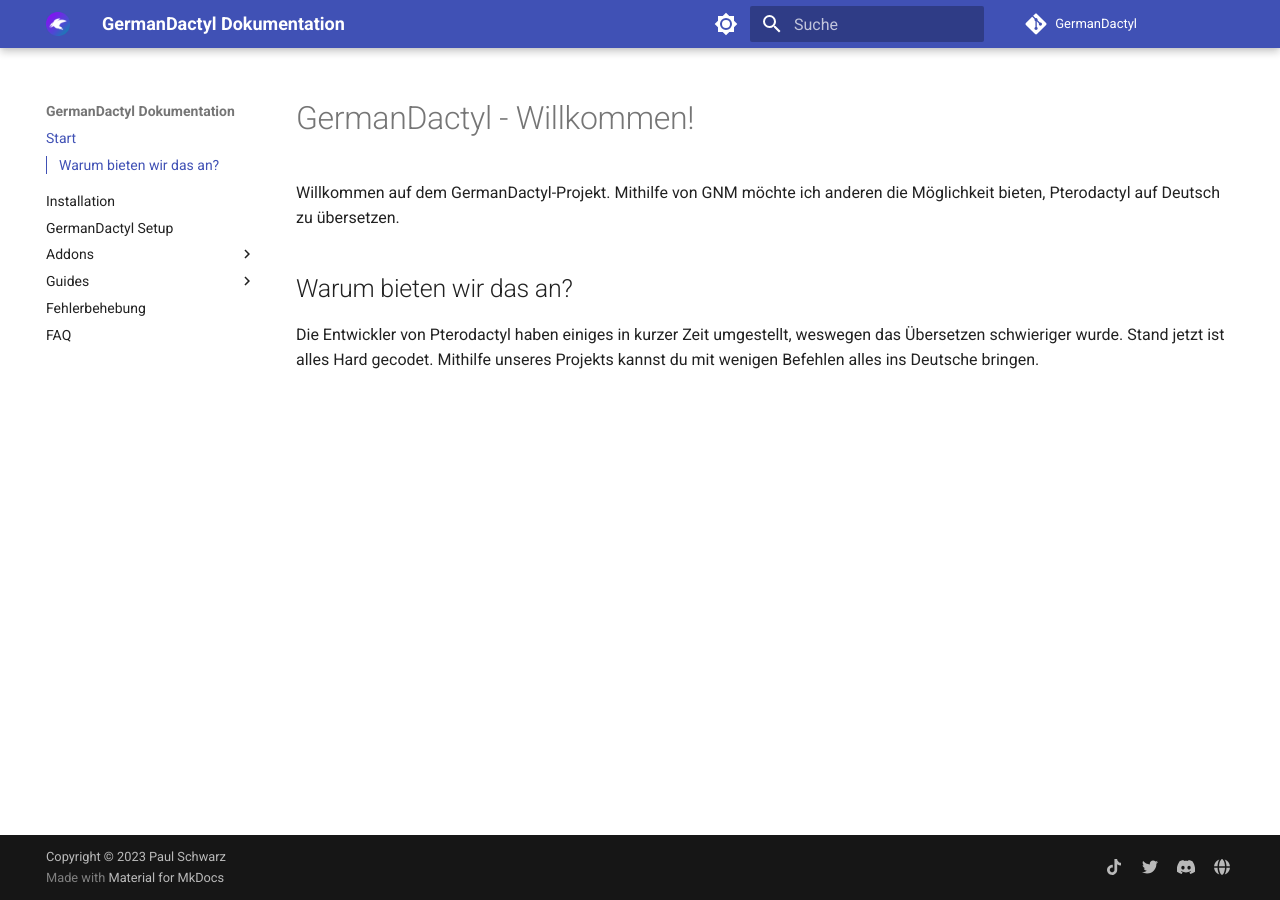
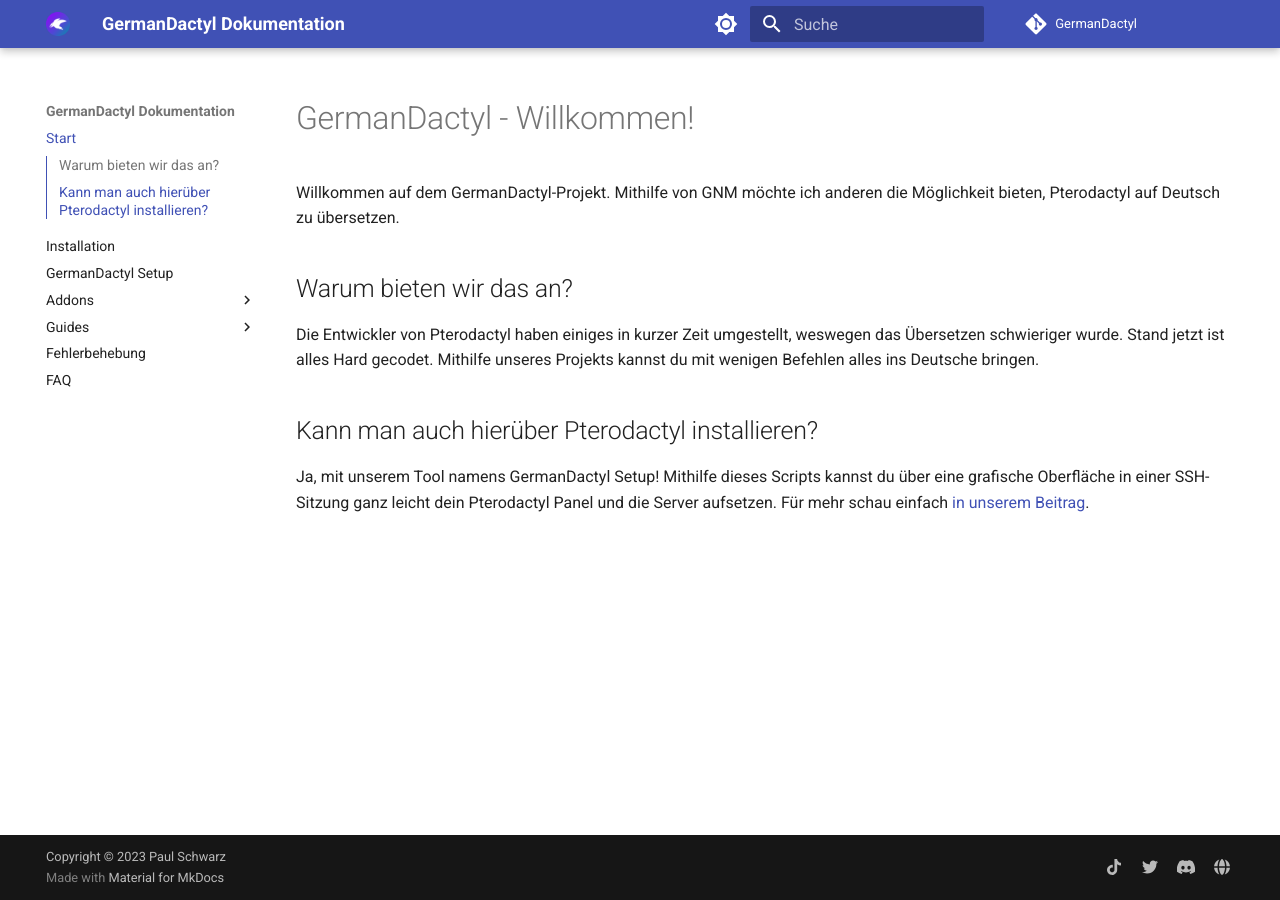
Before and after one commit to pavl21/GermanDactyl, an MkDocs documentation site: the page built from docs/index.md, in a window 1280 px wide. Built offline with MkDocs 1.6.1 and Material for MkDocs 9.7.7, drawn with Linux system fonts in a browser that asks for light colours; comment, search, counter and statistics services are not loaded.

Commit message:
Update index.md

```diff
--- a/docs/index.md
+++ b/docs/index.md
@@ -5,3 +5,6 @@
 
 ## Warum bieten wir das an?
 Die Entwickler von Pterodactyl haben einiges in kurzer Zeit umgestellt, weswegen das Übersetzen schwieriger wurde. Stand jetzt ist alles Hard gecodet. Mithilfe unseres Projekts kannst du mit wenigen Befehlen alles ins Deutsche bringen.
+
+## Kann man auch hierüber Pterodactyl installieren?
+Ja, mit unserem Tool namens GermanDactyl Setup! Mithilfe dieses Scripts kannst du über eine grafische Oberfläche in einer SSH-Sitzung ganz leicht dein Pterodactyl Panel und die Server aufsetzen. Für mehr schau einfach [in unserem Beitrag](https://germandactyl.de/guides/setup/).
```
